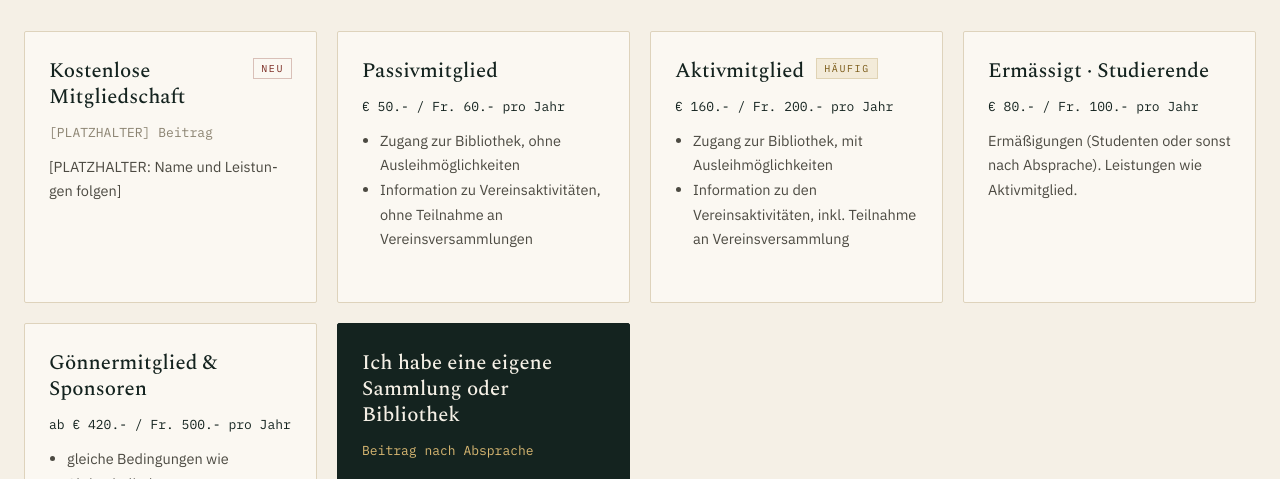
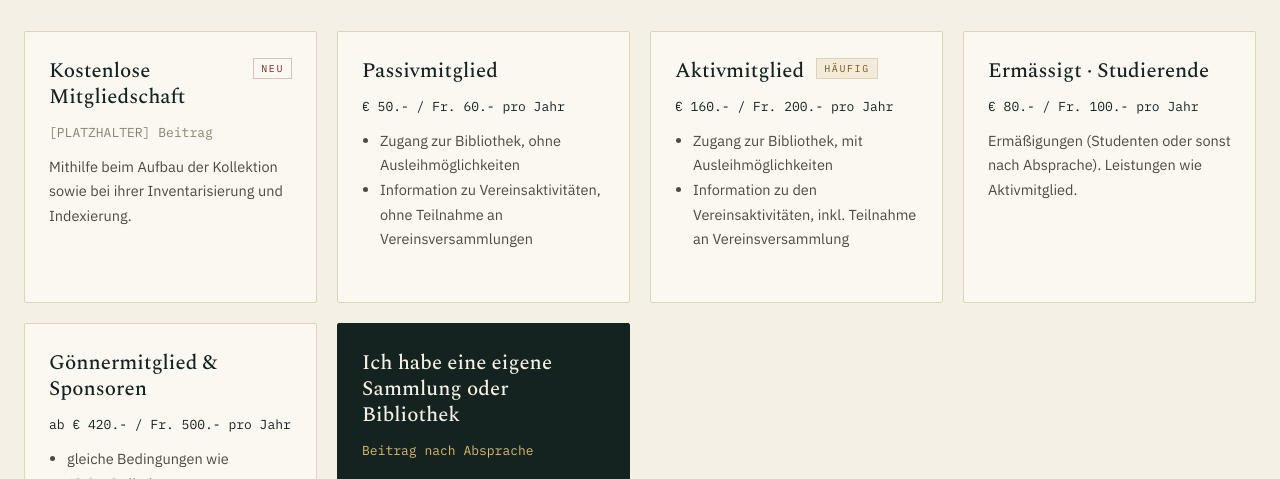
Before and after one commit to lennertvdk/bibliotheca-psychonautica, a plain HTML site: page German website redesign project/Mitglied-werden.dc.html in a window 1280 px wide. Shown: the part 621-1100 px from the top of the page. Drawn offline with nearby package versions, Linux system fonts and the light colour scheme.

Commit message:
Clarify free membership participation

```diff
--- a/German website redesign project/Mitglied-werden.dc.html
+++ b/German website redesign project/Mitglied-werden.dc.html
@@ -52,7 +52,7 @@ input:focus,textarea:focus,select:focus{outline:2px solid #A8802F;outline-offset
           <span style="flex:0 0 auto;font-family:'IBM Plex Mono',monospace;font-size:10px;letter-spacing:0.16em;text-transform:uppercase;color:#7B2B22;border:1px solid #D9C0B8;padding:3px 7px">neu</span>
         </div>
         <div style="font-family:'IBM Plex Mono',monospace;font-size:13px;color:#8B8371">[PLATZHALTER] Beitrag</div>
-        <p style="margin:0;font-size:14.5px;line-height:1.7;color:#4C4A42">[PLATZHALTER: Name und Leistungen folgen]</p>
+        <p style="margin:0;font-size:14.5px;line-height:1.7;color:#4C4A42">Mithilfe beim Aufbau der Kollektion sowie bei ihrer Inventarisierung und Indexierung.</p>
         <span style="margin-top:auto;padding-top:8px;font-family:'IBM Plex Mono',monospace;font-size:10.5px;letter-spacing:0.16em;text-transform:uppercase;color:#7A5A17"><sc-if value="{{ selFrei }}" hint-placeholder-val="{{ false }}">✓ gewählt</sc-if></span>
       </button>
 
```
Also changed, not shown: Mitglied-werden.html (+1 -1 lines), german-website-redesign-project/project/Mitglied-werden.dc.html (+1 -1 lines), site/Mitglied-werden.html (+1 -1 lines).
